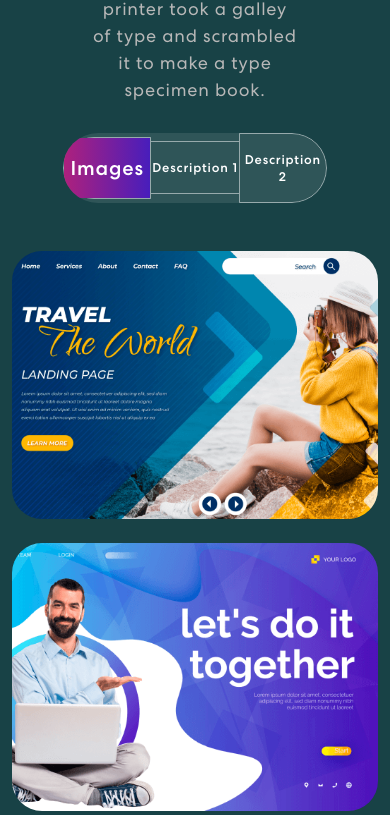
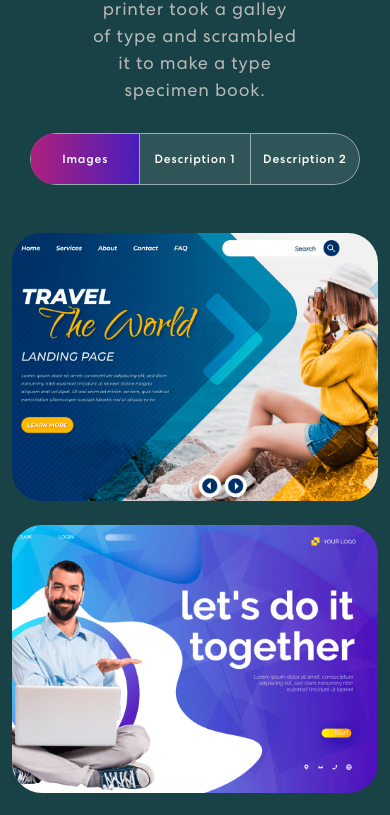
Before and after one commit to founaghe1/tache3-portefolio-reactjs, a React (Create React App) app: page / in a window 390 px wide. Shown: the part 2158-2973 px from the top of the page. Built offline with nearby package versions, Linux system fonts and the light colour scheme.

Commit message:
First Commit

```diff
--- a/src/App.css
+++ b/src/App.css
@@ -616,13 +616,17 @@ nav.navbar .navbar-toggler[aria-expanded="true"] .navbar-toggler-icon {
 @media screen and (min-width: 300px) and (max-width: 429px){
 
   .first{
-    font-size: 125% !important;
+    font-size: 12px !important;
   }
   .second{
-    font-size: 80% !important;
+    font-size: 12px !important;
   }
   .third{
-    font-size: 80% !important;
+    font-size: 12px !important;
+  }
+  .project .nav.nav-pills {
+    width: 90%;
+
   }
 }
 
```
